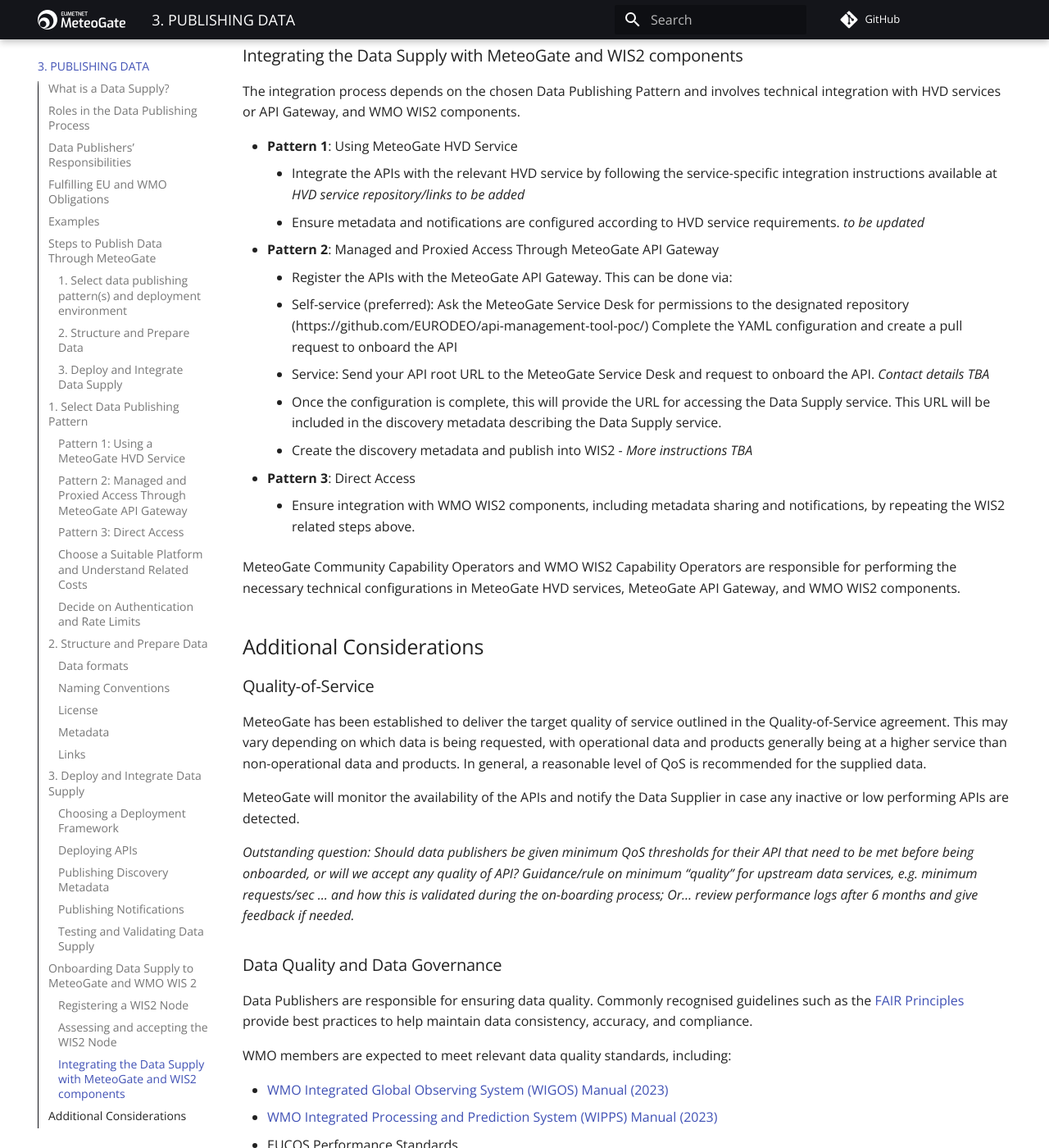
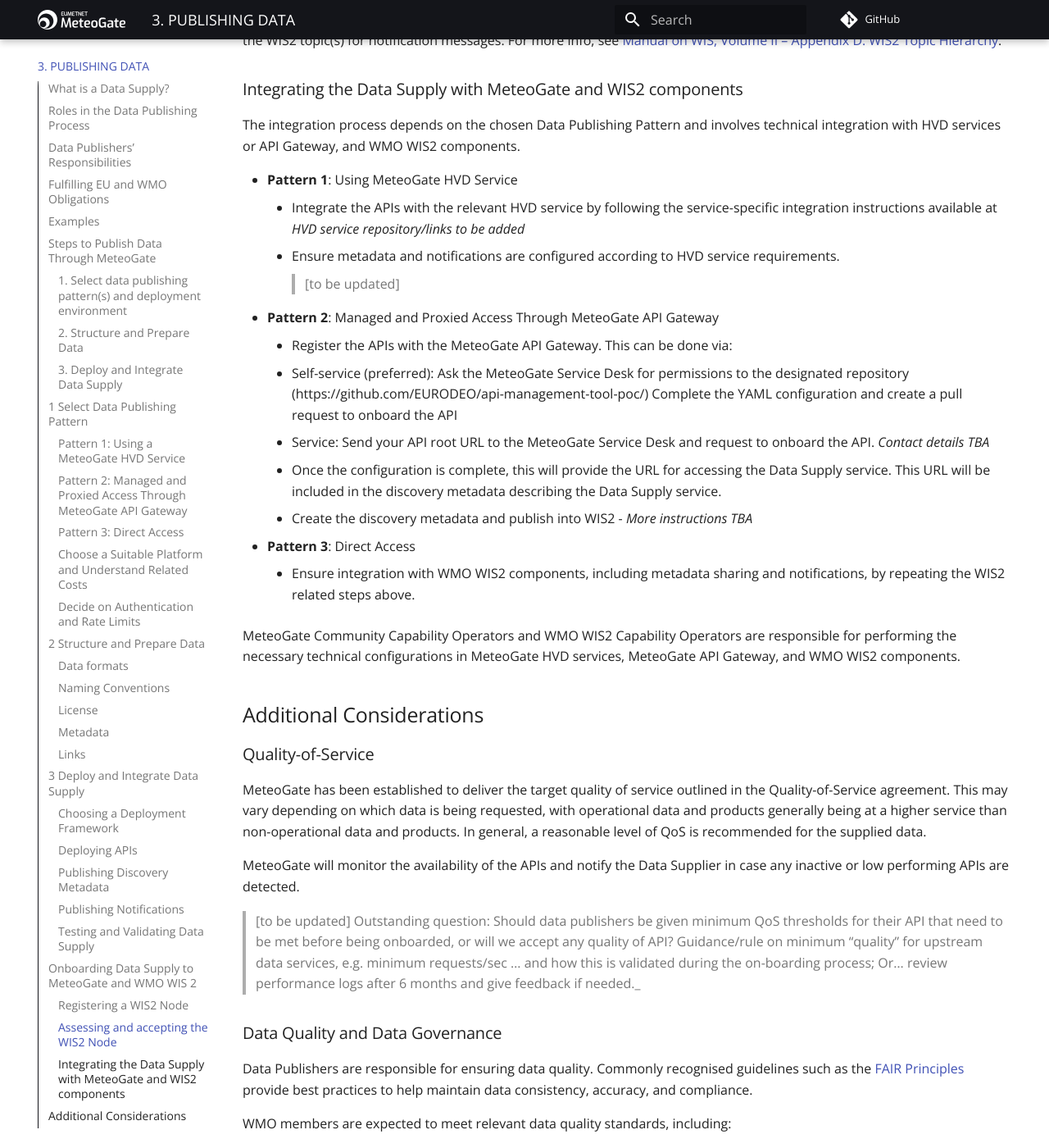
Before and after one commit to EUMETNET/meteogate-documentation, an MkDocs documentation site: the page built from docs/3-publishing-data.md, in a window 1280 px wide and 1400 px high, scrolled down 17007 px. Shown: the whole window at 82% size. Built offline with MkDocs 1.6.1 and Material for MkDocs 9.7.7, drawn with Linux system fonts in a browser that asks for light colours; comment, search, counter and statistics services are not loaded; some of the changed text lies outside the part shown.

Commit message:
Update 3-publishing-data.md

```diff
--- a/docs/3-publishing-data.md
+++ b/docs/3-publishing-data.md
@@ -3,7 +3,6 @@
 This section describes how to publish open meteorological and hydrological data through MeteoGate, ensuring compliance with EU High-Value Datasets (HVD) regulations and WMO WIS 2.0 obligations.
 
 These instructions are intended for **National Meteorological and Hydrological Services (NMHSs)** and other entities publishing data via MeteoGate, referred to as **Data Publishers** in MeteoGate.
-
 
 ## What is a Data Supply?
 
@@ -46,7 +45,8 @@ Data Publishers must ensure:
   - Reporting to **EUMETNET** as required
 
 See full policy in the _MeteoGate Participation Management Policy_.
-> _(link to be updated)_
+
+> [link to be updated]
 
 ## Fulfilling EU and WMO Obligations
 
@@ -103,6 +103,8 @@ The following are real-world examples of successful data publication within Mete
 
 [MeteoSwiss STAC API](https://github.com/MeteoSwiss/opendata)
 
+  > [to be updated] Add more exampled, ref. to API workshop materials?
+
 ---
 
 ## Steps to Publish Data Through MeteoGate
@@ -120,7 +122,7 @@ The Data Supply must be deployed according to the chosen publishing pattern. Thi
 
 ---
 
-## 1. Select Data Publishing Pattern
+## 1 Select Data Publishing Pattern
 
 The Data Publisher and/or Data Owner will decide how they want their data to be made available. Data can be published through MeteoGate in three different patterns. The choice should be based on the data type, existing technical solutions and runtime environments already used for sharing open data (if any), and specific requirements for access control, cost, and performance. Data Publishers and/or Owners can choose different options for different datasets and APIs.
 
@@ -217,7 +219,7 @@ The access restrictions are implemented in different ways depending on the Data
 
 ---
 
-## 2. Structure and Prepare Data
+## 2 Structure and Prepare Data
 
 Datasets should be structured in a way that ensures efficient access, consistency, interoperability, and discoverability within MeteoGate and WMO WIS2. Key aspects of structuring include defining dataset boundaries, standardizing parameters, optimizing metadata, ensuring proper indexing, and selecting suitable API technologies for data retrieval.
 
@@ -384,7 +386,7 @@ Effective linking enhances discoverability and navigation. In MeteoGate, links s
   - Implement X-Forwarded and X-Prefix Headers for correct URL resolution when using the MeteoGate API Gateway.
   - Ensure consistent and intuitive navigation by maintaining a clear and logical link structure throughout the API.
 
-## 3. Deploy and Integrate Data Supply
+## 3 Deploy and Integrate Data Supply
 
 ### Choosing a Deployment Framework
 
@@ -508,7 +510,8 @@ The integration process depends on the chosen Data Publishing Pattern and involv
 
   - **Pattern 1**: Using MeteoGate HVD Service
     - Integrate the APIs with the relevant HVD service by following the service-specific integration instructions available at _HVD service repository/links to be added_
-    - Ensure metadata and notifications are configured according to HVD service requirements. _to be updated_
+    - Ensure metadata and notifications are configured according to HVD service requirements.
+  > [to be updated]
   - **Pattern 2**: Managed and Proxied Access Through MeteoGate API Gateway
     - Register the APIs with the MeteoGate API Gateway. This can be done via:
        - Self-service (preferred): Ask the MeteoGate Service Desk for permissions to the designated repository (https://github.com/EURODEO/api-management-tool-poc/) Complete the YAML configuration and create a pull request to onboard the API
@@ -528,8 +531,7 @@ MeteoGate has been established to deliver the target quality of service outlined
 
 MeteoGate will monitor the availability of the APIs and notify the Data Supplier in case any inactive or low performing APIs are detected.
 
-_Outstanding question: Should data publishers be given minimum QoS thresholds for their API that need to be met before being onboarded, or will we accept any quality of API?
-Guidance/rule on minimum “quality” for upstream data services, e.g. minimum requests/sec … and how this is validated during the on-boarding process; Or… review performance logs after 6 months and give feedback if needed._
+> [to be updated] Outstanding question: Should data publishers be given minimum QoS thresholds for their API that need to be met before being onboarded, or will we accept any quality of API? Guidance/rule on minimum “quality” for upstream data services, e.g. minimum requests/sec … and how this is validated during the on-boarding process; Or… review performance logs after 6 months and give feedback if needed._
 
 ### Data Quality and Data Governance
 
@@ -562,7 +564,8 @@ Effective monitoring and logging are essential for ensuring API health, performa
 In MeteoGate, logging and monitoring occur at three levels:
 
   - Individual API Level (Data Publisher Responsibility): Each Data Publisher’s API is responsible for logging request details, errors, and performance metrics. This includes structured logs (e.g., JSON-based logging) that provide visibility into API behaviour, response times, and error rates.
-  - HVD Service Level (Data Publishing Pattern 1): MeteoGate’s centralised data services log request details, errors, and performance metrics. _to be updated_
+  - HVD Service Level (Data Publishing Pattern 1): MeteoGate’s centralised data services log request details, errors, and performance metrics.
+> [to be updated]
   - MeteoGate API Gateway Level (Data Publishing Pattern 2): MeteoGate API Gateway provides centralised logging, monitoring, and traffic analysis. It collects logs for all requests passing through the gateway, including request origins, response times, error rates, and usage metrics.
 
 MeteoGate includes an insights service and provides the following metrics that can be used for API performance reporting, when using Data Publishing Patterns 1 or 2:
```
